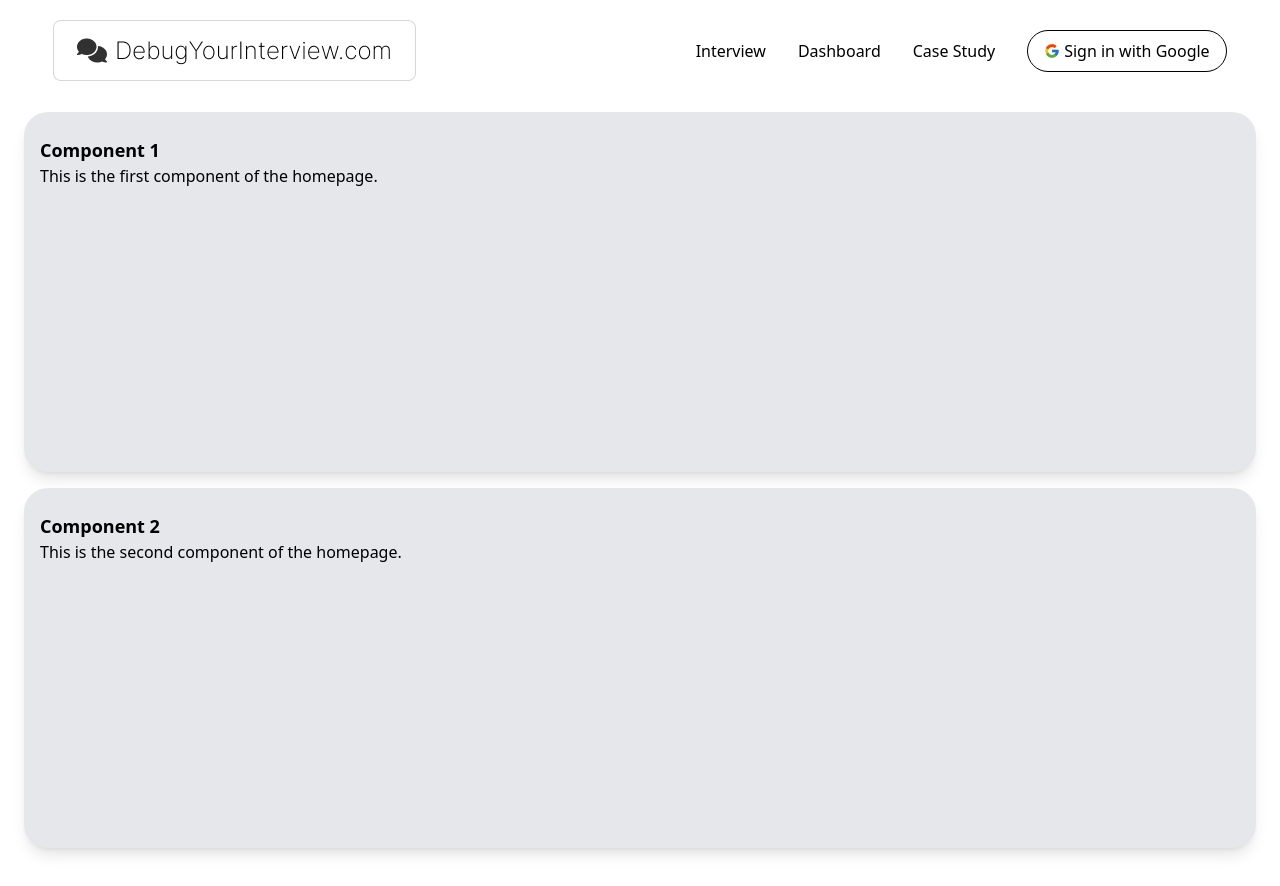
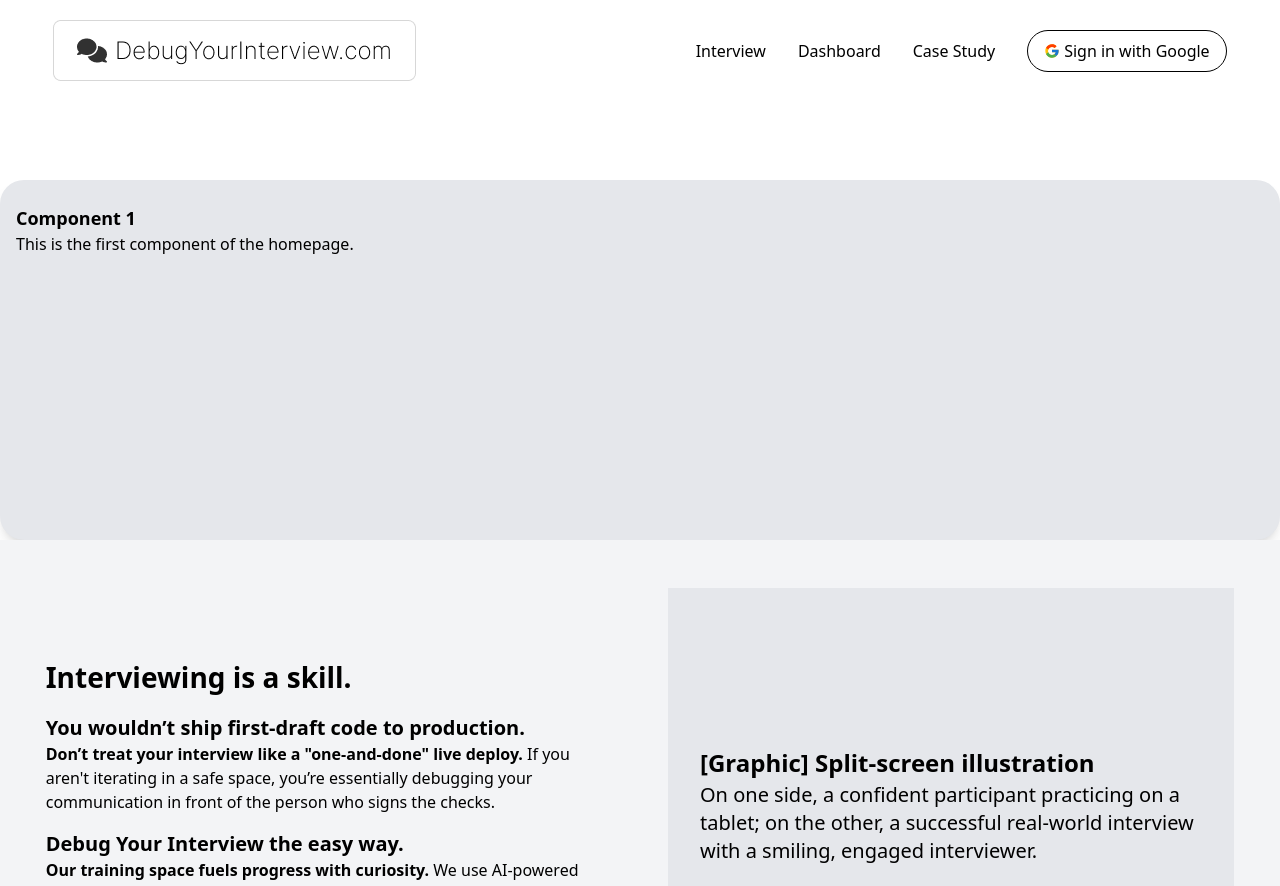
Before and after one commit to chingu-voyages/V59-tier3-team-39, a React (Vite) app in the folder frontend/: page / in a window 1280 px wide. Shown: the top 886 px of the page. Built offline with nearby package versions, Linux system fonts and the light colour scheme.

Commit message:
implement temp solution section

```diff
--- a/frontend/src/components/main/Component2.tsx
+++ /dev/null
@@ -1,8 +0,0 @@
-const Component2 = () => (
-  <div className="w-full max-w-7xl h-[45vh] px-4 py-6 bg-gray-200 rounded-3xl shadow-lg">
-    <h2 className="text-lg font-semibold">Component 2</h2>
-    <p>This is the second component of the homepage.</p>
-  </div>
-)
-
-export default Component2
--- /dev/null
+++ b/frontend/src/components/main/Solution.tsx
@@ -0,0 +1,28 @@
+const Solution = () => (
+  <div className="bg-gray-100 py-12">
+    <div className="w-13/14 grid md:grid-cols-2 gap-14 mx-auto">
+      <div className="py-17 space-y-4">
+        <h2 className="text-[1.75rem] font-bold">Interviewing is a skill.</h2>
+        <div>
+          <p className="text-xl font-bold">You wouldn’t ship first-draft code to production.</p>
+          <p>
+            <span className="font-bold">Don’t treat your interview like a "one-and-done" live deploy.</span> If you aren't iterating in a safe space, you’re essentially debugging your communication in front of the person who signs the checks.
+          </p>
+        </div>
+        <div>
+        <p className="text-xl font-bold">Debug Your Interview the easy way.</p>
+        <p>
+          <span className="font-bold">Our training space fuels progress with curiosity.</span> We use AI-powered question loops and XP tracking to help you iterate and improve until your delivery is as robust as your code. Attend your next interview with the confidence and clarity needed to land the role.
+        </p>
+      </div>
+    </div>
+      <div className="flex flex-col justify-center bg-gray-200 px-8">
+        <p className="text-[1.5rem] font-semibold">[Graphic] Split-screen illustration</p>
+        <p className="text-xl">
+          On one side, a confident participant practicing on a tablet; on the other, a successful real-world interview with a smiling, engaged interviewer.        </p>
+      </div>
+    </div>
+  </div>
+)
+
+export default Solution
--- a/frontend/src/pages/Home.tsx
+++ b/frontend/src/pages/Home.tsx
@@ -1,5 +1,5 @@
 import Component1 from '../components/main/Component1'
-import Component2 from '../components/main/Component2'
+import Solution from '../components/main/Solution'
 import Chatbot from '../components/main/Chatbot'
 
 const Home = () => {
@@ -8,12 +8,12 @@ const Home = () => {
       <section className="h-[10vh] w-full">
       </section>
       <main className="w-full">
-        <div className="w-full px-6 py-8 space-y-4">
+        <div className="mt-25">
           <div className="flex justify-center w-full">
             <Component1 />
           </div>
           <div className="flex justify-center w-full">
-            <Component2 />
+            <Solution />
           </div>
           <div className="flex justify-center w-full">
             <Chatbot />
```
